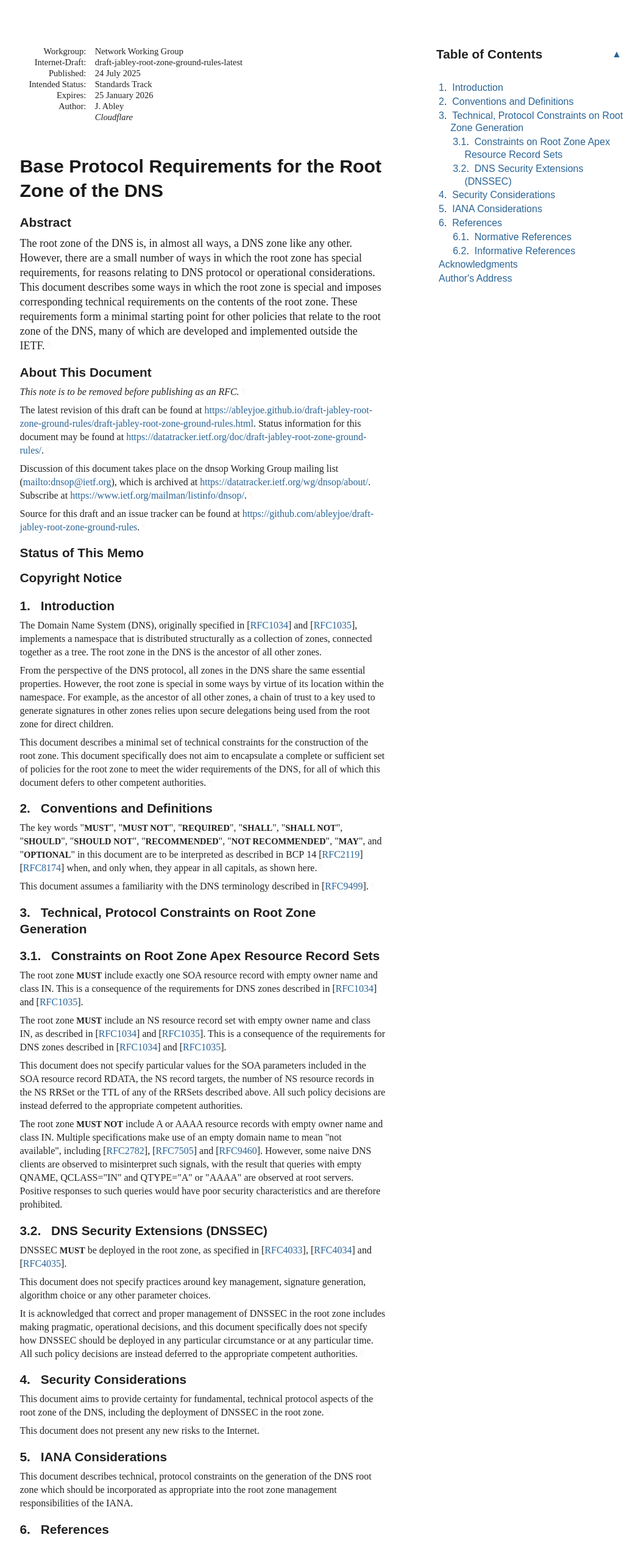
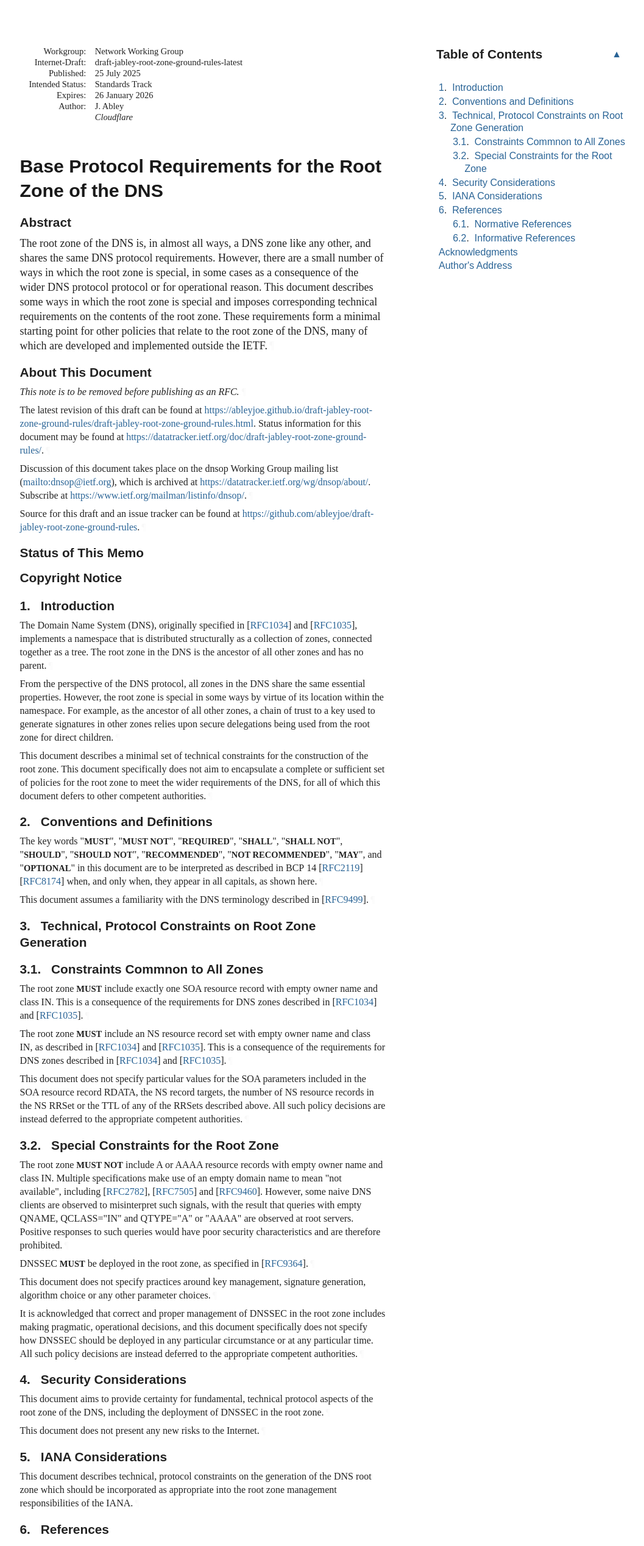
Before and after one commit to ableyjoe/draft-jabley-root-zone-ground-rules, a plain HTML site: page draft-jabley-root-zone-ground-rules.html in a window 1280 px wide. Shown: the top 2536 px of the page at 61% size, without its empty margins (92-1149 px from the left). Drawn offline with Linux system fonts and the light colour scheme; a web font is replaced by a local one.

Commit message:
Script updating gh-pages from fb1411b. [ci skip]

```diff
--- a/draft-jabley-root-zone-ground-rules.html
+++ b/draft-jabley-root-zone-ground-rules.html
@@ -8,14 +8,15 @@
 <meta content="Joe Abley" name="author">
 <meta content="
        The root zone of the DNS is, in almost all ways, a DNS zone like
-any other.  However, there are a small number of ways in which the
-root zone has special requirements, for reasons relating to DNS
-protocol or operational considerations.  This document describes
-some ways in which the root zone is special and imposes corresponding
-technical requirements on the contents of the root zone. These
-requirements form a minimal starting point for other policies that
-relate to the root zone of the DNS, many of which are developed and
-implemented outside the IETF.
+any other, and shares the same DNS protocol requirements.  However,
+there are a small number of ways in which the root zone is special,
+in some cases as a consequence of the wider DNS protocol protocol
+or for operational reason.  This document describes some ways in
+which the root zone is special and imposes corresponding technical
+requirements on the contents of the root zone. These requirements
+form a minimal starting point for other policies that relate to the
+root zone of the DNS, many of which are developed and implemented
+outside the IETF.
     " name="description">
 <meta content="xml2rfc 3.30.0" name="generator">
 <meta content="dns" name="keyword">
@@ -1057,7 +1058,7 @@ svg :is([fill="white"], [fill^="#fff"]) {
 </tr></thead>
 <tfoot><tr>
 <td class="left">Abley</td>
-<td class="center">Expires 25 January 2026</td>
+<td class="center">Expires 26 January 2026</td>
 <td class="right">[Page]</td>
 </tr></tfoot>
 </table>
@@ -1070,12 +1071,12 @@ svg :is([fill="white"], [fill^="#fff"]) {
 <dd class="internet-draft">draft-jabley-root-zone-ground-rules-latest</dd>
 <dt class="label-published">Published:</dt>
 <dd class="published">
-<time datetime="2025-07-24" class="published">24 July 2025</time>
+<time datetime="2025-07-25" class="published">25 July 2025</time>
     </dd>
 <dt class="label-intended-status">Intended Status:</dt>
 <dd class="intended-status">Standards Track</dd>
 <dt class="label-expires">Expires:</dt>
-<dd class="expires"><time datetime="2026-01-25">25 January 2026</time></dd>
+<dd class="expires"><time datetime="2026-01-26">26 January 2026</time></dd>
 <dt class="label-authors">Author:</dt>
 <dd class="authors">
 <div class="author">
@@ -1089,14 +1090,15 @@ svg :is([fill="white"], [fill^="#fff"]) {
 <section id="section-abstract">
       <h2 id="abstract"><a href="#abstract" class="selfRef">Abstract</a></h2>
 <p id="section-abstract-1">The root zone of the DNS is, in almost all ways, a DNS zone like
-any other.  However, there are a small number of ways in which the
-root zone has special requirements, for reasons relating to DNS
-protocol or operational considerations.  This document describes
-some ways in which the root zone is special and imposes corresponding
-technical requirements on the contents of the root zone. These
-requirements form a minimal starting point for other policies that
-relate to the root zone of the DNS, many of which are developed and
-implemented outside the IETF.<a href="#section-abstract-1" class="pilcrow">¶</a></p>
+any other, and shares the same DNS protocol requirements.  However,
+there are a small number of ways in which the root zone is special,
+in some cases as a consequence of the wider DNS protocol protocol
+or for operational reason.  This document describes some ways in
+which the root zone is special and imposes corresponding technical
+requirements on the contents of the root zone. These requirements
+form a minimal starting point for other policies that relate to the
+root zone of the DNS, many of which are developed and implemented
+outside the IETF.<a href="#section-abstract-1" class="pilcrow">¶</a></p>
 </section>
 <section class="note rfcEditorRemove" id="section-note.1">
       <h2 id="name-about-this-document">
@@ -1133,7 +1135,7 @@ implemented outside the IETF.<a href="#section-abstract-1" class="pilcrow">¶</a
         time. It is inappropriate to use Internet-Drafts as reference
         material or to cite them other than as "work in progress."<a href="#section-boilerplate.1-3" class="pilcrow">¶</a></p>
 <p id="section-boilerplate.1-4">
-        This Internet-Draft will expire on 25 January 2026.<a href="#section-boilerplate.1-4" class="pilcrow">¶</a></p>
+        This Internet-Draft will expire on 26 January 2026.<a href="#section-boilerplate.1-4" class="pilcrow">¶</a></p>
 </section>
 </div>
 <div id="copyright">
@@ -1172,10 +1174,10 @@ implemented outside the IETF.<a href="#section-abstract-1" class="pilcrow">¶</a
             <p id="section-toc.1-1.3.1"><a href="#section-3" class="auto internal xref">3</a>.  <a href="#name-technical-protocol-constrai" class="internal xref">Technical, Protocol Constraints on Root Zone Generation</a></p>
 <ul class="compact toc ulBare ulEmpty">
 <li class="compact toc ulBare ulEmpty" id="section-toc.1-1.3.2.1">
-                <p id="section-toc.1-1.3.2.1.1" class="keepWithNext"><a href="#section-3.1" class="auto internal xref">3.1</a>.  <a href="#name-constraints-on-root-zone-ap" class="internal xref">Constraints on Root Zone Apex Resource Record Sets</a></p>
+                <p id="section-toc.1-1.3.2.1.1" class="keepWithNext"><a href="#section-3.1" class="auto internal xref">3.1</a>.  <a href="#name-constraints-commnon-to-all-" class="internal xref">Constraints Commnon to All Zones</a></p>
 </li>
               <li class="compact toc ulBare ulEmpty" id="section-toc.1-1.3.2.2">
-                <p id="section-toc.1-1.3.2.2.1"><a href="#section-3.2" class="auto internal xref">3.2</a>.  <a href="#name-dns-security-extensions-dns" class="internal xref">DNS Security Extensions (DNSSEC)</a></p>
+                <p id="section-toc.1-1.3.2.2.1"><a href="#section-3.2" class="auto internal xref">3.2</a>.  <a href="#name-special-constraints-for-the" class="internal xref">Special Constraints for the Root Zone</a></p>
 </li>
             </ul>
 </li>
@@ -1214,7 +1216,8 @@ implemented outside the IETF.<a href="#section-abstract-1" class="pilcrow">¶</a
 <p id="section-1-1">The Domain Name System (DNS), originally specified in <span>[<a href="#RFC1034" class="cite xref">RFC1034</a>]</span>
 and <span>[<a href="#RFC1035" class="cite xref">RFC1035</a>]</span>, implements a namespace that is distributed
 structurally as a collection of zones, connected together as a tree.
-The root zone in the DNS is the ancestor of all other zones.<a href="#section-1-1" class="pilcrow">¶</a></p>
+The root zone in the DNS is the ancestor of all other zones and
+has no parent.<a href="#section-1-1" class="pilcrow">¶</a></p>
 <p id="section-1-2">From the perspective of the DNS protocol, all zones in the DNS share
 the same essential properties.  However, the root zone is special
 in some ways by virtue of its location within the namespace. For
@@ -1246,10 +1249,10 @@ in <span>[<a href="#RFC9499" class="cite xref">RFC9499</a>]</span>.<a href="#sec
       <h2 id="name-technical-protocol-constrai">
 <a href="#section-3" class="section-number selfRef">3. </a><a href="#name-technical-protocol-constrai" class="section-name selfRef">Technical, Protocol Constraints on Root Zone Generation</a>
       </h2>
-<div id="constraints-on-root-zone-apex-resource-record-sets">
+<div id="constraints-commnon-to-all-zones">
 <section id="section-3.1">
-        <h3 id="name-constraints-on-root-zone-ap">
-<a href="#section-3.1" class="section-number selfRef">3.1. </a><a href="#name-constraints-on-root-zone-ap" class="section-name selfRef">Constraints on Root Zone Apex Resource Record Sets</a>
+        <h3 id="name-constraints-commnon-to-all-">
+<a href="#section-3.1" class="section-number selfRef">3.1. </a><a href="#name-constraints-commnon-to-all-" class="section-name selfRef">Constraints Commnon to All Zones</a>
         </h3>
 <p id="section-3.1-1">The root zone <span class="bcp14">MUST</span> include exactly one SOA resource record with
 empty owner name and class IN. This is a consequence of the
@@ -1264,32 +1267,32 @@ parameters included in the SOA resource record RDATA, the NS record
 targets, the number of NS resource records in the NS RRSet or the
 TTL of any of the RRSets described above. All such policy decisions
 are instead deferred to the appropriate competent authorities.<a href="#section-3.1-3" class="pilcrow">¶</a></p>
-<p id="section-3.1-4">The root zone <span class="bcp14">MUST NOT</span> include A or AAAA resource records with empty
+</section>
+</div>
+<div id="special-constraints-for-the-root-zone">
+<section id="section-3.2">
+        <h3 id="name-special-constraints-for-the">
+<a href="#section-3.2" class="section-number selfRef">3.2. </a><a href="#name-special-constraints-for-the" class="section-name selfRef">Special Constraints for the Root Zone</a>
+        </h3>
+<p id="section-3.2-1">The root zone <span class="bcp14">MUST NOT</span> include A or AAAA resource records with empty
 owner name and class IN. Multiple specifications make use of an
 empty domain name to mean "not available", including <span>[<a href="#RFC2782" class="cite xref">RFC2782</a>]</span>,
 <span>[<a href="#RFC7505" class="cite xref">RFC7505</a>]</span> and <span>[<a href="#RFC9460" class="cite xref">RFC9460</a>]</span>. However, some naive DNS clients are
 observed to misinterpret such signals, with the result that queries
 with empty QNAME, QCLASS="IN" and QTYPE="A" or "AAAA" are observed
 at root servers. Positive responses to such queries would have poor
-security characteristics and are therefore prohibited.<a href="#section-3.1-4" class="pilcrow">¶</a></p>
-</section>
-</div>
-<div id="dns-security-extensions-dnssec">
-<section id="section-3.2">
-        <h3 id="name-dns-security-extensions-dns">
-<a href="#section-3.2" class="section-number selfRef">3.2. </a><a href="#name-dns-security-extensions-dns" class="section-name selfRef">DNS Security Extensions (DNSSEC)</a>
-        </h3>
-<p id="section-3.2-1">DNSSEC <span class="bcp14">MUST</span> be deployed in the root zone, as specified in
-<span>[<a href="#RFC4033" class="cite xref">RFC4033</a>]</span>, <span>[<a href="#RFC4034" class="cite xref">RFC4034</a>]</span> and <span>[<a href="#RFC4035" class="cite xref">RFC4035</a>]</span>.<a href="#section-3.2-1" class="pilcrow">¶</a></p>
-<p id="section-3.2-2">This document does not specify practices around key management,
+security characteristics and are therefore prohibited.<a href="#section-3.2-1" class="pilcrow">¶</a></p>
+<p id="section-3.2-2">DNSSEC <span class="bcp14">MUST</span> be deployed in the root zone, as specified in
+<span>[<a href="#RFC9364" class="cite xref">RFC9364</a>]</span>.<a href="#section-3.2-2" class="pilcrow">¶</a></p>
+<p id="section-3.2-3">This document does not specify practices around key management,
 signature generation, algorithm choice or any other parameter
-choices.<a href="#section-3.2-2" class="pilcrow">¶</a></p>
-<p id="section-3.2-3">It is acknowledged that correct and proper management of DNSSEC in
+choices.<a href="#section-3.2-3" class="pilcrow">¶</a></p>
+<p id="section-3.2-4">It is acknowledged that correct and proper management of DNSSEC in
 the root zone includes making pragmatic, operational decisions, and
 this document specifically does not specify how DNSSEC should be
 deployed in any particular circumstance or at any particular time.
 All such policy decisions are instead deferred to the appropriate
-competent authorities.<a href="#section-3.2-3" class="pilcrow">¶</a></p>
+competent authorities.<a href="#section-3.2-4" class="pilcrow">¶</a></p>
 </section>
 </div>
 </section>
@@ -1339,21 +1342,13 @@ IANA.<a href="#section-5-1" class="pilcrow">¶</a></p>
         <dd>
 <span class="refAuthor">Bradner, S.</span>, <span class="refTitle">"Key words for use in RFCs to Indicate Requirement Levels"</span>, <span class="seriesInfo">BCP 14</span>, <span class="seriesInfo">RFC 2119</span>, <span class="seriesInfo">DOI 10.17487/RFC2119</span>, <time datetime="1997-03" class="refDate">March 1997</time>, <span>&lt;<a href="https://www.rfc-editor.org/rfc/rfc2119">https://www.rfc-editor.org/rfc/rfc2119</a>&gt;</span>. </dd>
 <dd class="break"></dd>
-<dt id="RFC4033">[RFC4033]</dt>
-        <dd>
-<span class="refAuthor">Arends, R.</span>, <span class="refAuthor">Austein, R.</span>, <span class="refAuthor">Larson, M.</span>, <span class="refAuthor">Massey, D.</span>, and <span class="refAuthor">S. Rose</span>, <span class="refTitle">"DNS Security Introduction and Requirements"</span>, <span class="seriesInfo">RFC 4033</span>, <span class="seriesInfo">DOI 10.17487/RFC4033</span>, <time datetime="2005-03" class="refDate">March 2005</time>, <span>&lt;<a href="https://www.rfc-editor.org/rfc/rfc4033">https://www.rfc-editor.org/rfc/rfc4033</a>&gt;</span>. </dd>
-<dd class="break"></dd>
-<dt id="RFC4034">[RFC4034]</dt>
-        <dd>
-<span class="refAuthor">Arends, R.</span>, <span class="refAuthor">Austein, R.</span>, <span class="refAuthor">Larson, M.</span>, <span class="refAuthor">Massey, D.</span>, and <span class="refAuthor">S. Rose</span>, <span class="refTitle">"Resource Records for the DNS Security Extensions"</span>, <span class="seriesInfo">RFC 4034</span>, <span class="seriesInfo">DOI 10.17487/RFC4034</span>, <time datetime="2005-03" class="refDate">March 2005</time>, <span>&lt;<a href="https://www.rfc-editor.org/rfc/rfc4034">https://www.rfc-editor.org/rfc/rfc4034</a>&gt;</span>. </dd>
-<dd class="break"></dd>
-<dt id="RFC4035">[RFC4035]</dt>
-        <dd>
-<span class="refAuthor">Arends, R.</span>, <span class="refAuthor">Austein, R.</span>, <span class="refAuthor">Larson, M.</span>, <span class="refAuthor">Massey, D.</span>, and <span class="refAuthor">S. Rose</span>, <span class="refTitle">"Protocol Modifications for the DNS Security Extensions"</span>, <span class="seriesInfo">RFC 4035</span>, <span class="seriesInfo">DOI 10.17487/RFC4035</span>, <time datetime="2005-03" class="refDate">March 2005</time>, <span>&lt;<a href="https://www.rfc-editor.org/rfc/rfc4035">https://www.rfc-editor.org/rfc/rfc4035</a>&gt;</span>. </dd>
-<dd class="break"></dd>
 <dt id="RFC8174">[RFC8174]</dt>
         <dd>
 <span class="refAuthor">Leiba, B.</span>, <span class="refTitle">"Ambiguity of Uppercase vs Lowercase in RFC 2119 Key Words"</span>, <span class="seriesInfo">BCP 14</span>, <span class="seriesInfo">RFC 8174</span>, <span class="seriesInfo">DOI 10.17487/RFC8174</span>, <time datetime="2017-05" class="refDate">May 2017</time>, <span>&lt;<a href="https://www.rfc-editor.org/rfc/rfc8174">https://www.rfc-editor.org/rfc/rfc8174</a>&gt;</span>. </dd>
+<dd class="break"></dd>
+<dt id="RFC9364">[RFC9364]</dt>
+        <dd>
+<span class="refAuthor">Hoffman, P.</span>, <span class="refTitle">"DNS Security Extensions (DNSSEC)"</span>, <span class="seriesInfo">BCP 237</span>, <span class="seriesInfo">RFC 9364</span>, <span class="seriesInfo">DOI 10.17487/RFC9364</span>, <time datetime="2023-02" class="refDate">February 2023</time>, <span>&lt;<a href="https://www.rfc-editor.org/rfc/rfc9364">https://www.rfc-editor.org/rfc/rfc9364</a>&gt;</span>. </dd>
 <dd class="break"></dd>
 <dt id="RFC9499">[RFC9499]</dt>
       <dd>
```
Also changed, not shown: draft-jabley-root-zone-ground-rules.txt.
